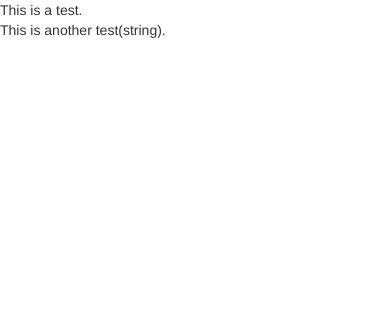
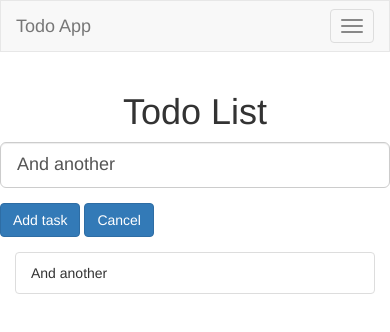
Before and after one commit to thomascothran/todo-app, a website: page app/index.html in a window 390 px wide. Drawn offline with nearby package versions, Linux system fonts and the light colour scheme.

Commit message:
Have list of tasks tentatively printing out.

```diff
--- a/app/index.html
+++ b/app/index.html
@@ -23,14 +23,52 @@
   <script src="todo/todo.module.js"></script>
   <script src="todo/todo.component.js"></script>
 </head>
+
+
 <body>
 
-    <test-component></test-component>
-    <test-controller></test-controller>
+<nav class="navbar navbar-default">
+    <div class="container">
+    <!-- Brand and toggle get grouped for better mobile display -->
+        <div class="navbar-header">
+            <button type="button" class="navbar-toggle collapsed"
+                data-toggle="collapse"
+                data-target="#navbar-collapse"
+                aria-expanded="false">
+                <span class="sr-only">Toggle navigation</span>
+                <span class="icon-bar"></span>
+                <span class="icon-bar"></span>
+                <span class="icon-bar"></span>
+            </button>
+            <a class="navbar-brand" href="/">Todo App</a>
+        </div>
+
+    <!-- Collect the nav links, forms, and other content for toggling
+    -->
+        <div class="collapse navbar-collapse" id="navbar-collapse">
+            <ul class="nav navbar-nav navbar-right">
+                <li class="active"><a href="#">Add task</a></li>
+            </ul>
+        </div>
+    </div>
+</nav>
+
+    <div class="container">
+        <div class="row">
+            <div class="col-sm-12 col-md-8 col-md-offset-2">
+                <todo-component></todo-component>
+            <div>
+        </div>
+    </div>
 
 
-  <!-- In production use:
-  <script src="//ajax.googleapis.com/ajax/libs/angularjs/x.x.x/angular.min.js"></script>
-  -->
+    <!-- jQuery (necessary for Bootstrap's JavaScript plugins) -->
+        <script
+            src="https://ajax.googleapis.com/ajax/libs/jquery/1.12.4/jquery.min.js"></script>
+    <!-- Latest compiled and minified Bootstrap JavaScript -->
+    <script
+        src="https://maxcdn.bootstrapcdn.com/bootstrap/3.3.7/js/bootstrap.min.js"
+        integrity="sha384-Tc5IQib027qvyjSMfHjOMaLkfuWVxZxUPnCJA7l2mCWNIpG9mGCD8wGNIcPD7Txa"
+        crossorigin="anonymous"></script>
 </body>
 </html>
--- a/app/todo/todo.component.js
+++ b/app/todo/todo.component.js
@@ -1,10 +1,25 @@
 'use strict';
 
 // Declare app level module which depends on views, and components
+
+function Task(content) {
+    // A constructor function for tasks
+    this.content = content;
+    this.complete = false;
+}
+
+function toDoController() {
+    const self = this;
+    self.taskList = [];
+    self.taskInput = "And another";
+    self.taskList.push(
+        new Task(self.taskInput)
+    );
+}
+
+
 angular.module('todo').
-    component('testComponent', {
+    component('todoComponent', {
         templateUrl: 'todo/todo.template.html',
-        controller: function testController() {
-            this.testString = 'This is another test(string).';
-        }
+        controller: toDoController,
     });
--- a/app/todo/todo.template.html
+++ b/app/todo/todo.template.html
@@ -1,3 +1,26 @@
-This is a test.<br>
+<h1 class="text-center">Todo List</h1>
 
-{{ $ctrl.testString }}
+<div class="task-input">
+    <form class="form-horizontal">
+        <div class="form-group">
+            <input class="form-control input-lg" ng-model="$ctrl.taskInput">
+        </div>
+        <div class="form-group">
+            <a href="#" class="btn btn-primary">
+                Add task
+            </a>
+            <a href="#" class="btn btn-primary">
+                Cancel
+            </a>
+        </div>
+    </form>
+    <div class="task-display">
+        <ul class="list-group">
+            <li class="list-group-item"
+                ng-repeat="task in $ctrl.taskList" >
+                {{ task.content }}
+            </li>
+
+        </ul>
+    </div>
+</div>
```
Also changed, not shown: 1 other file.
